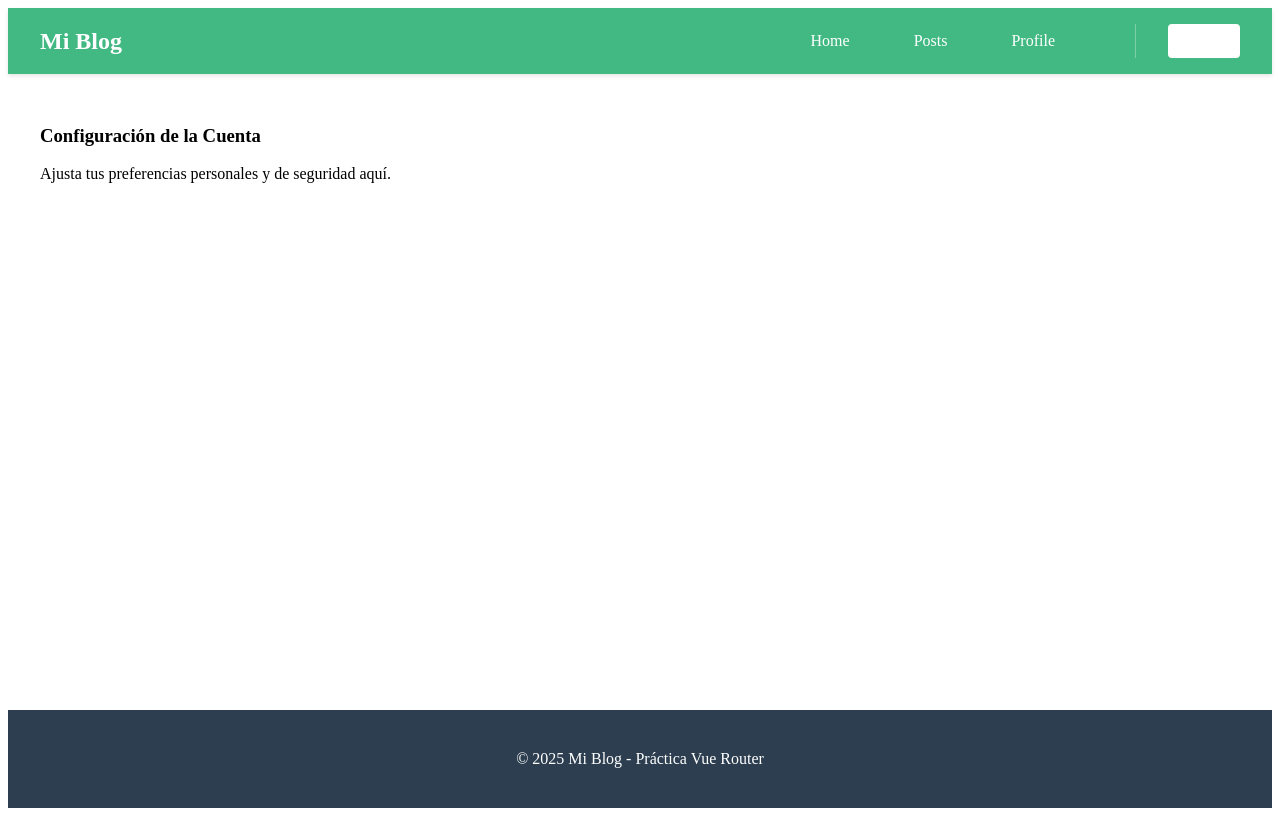
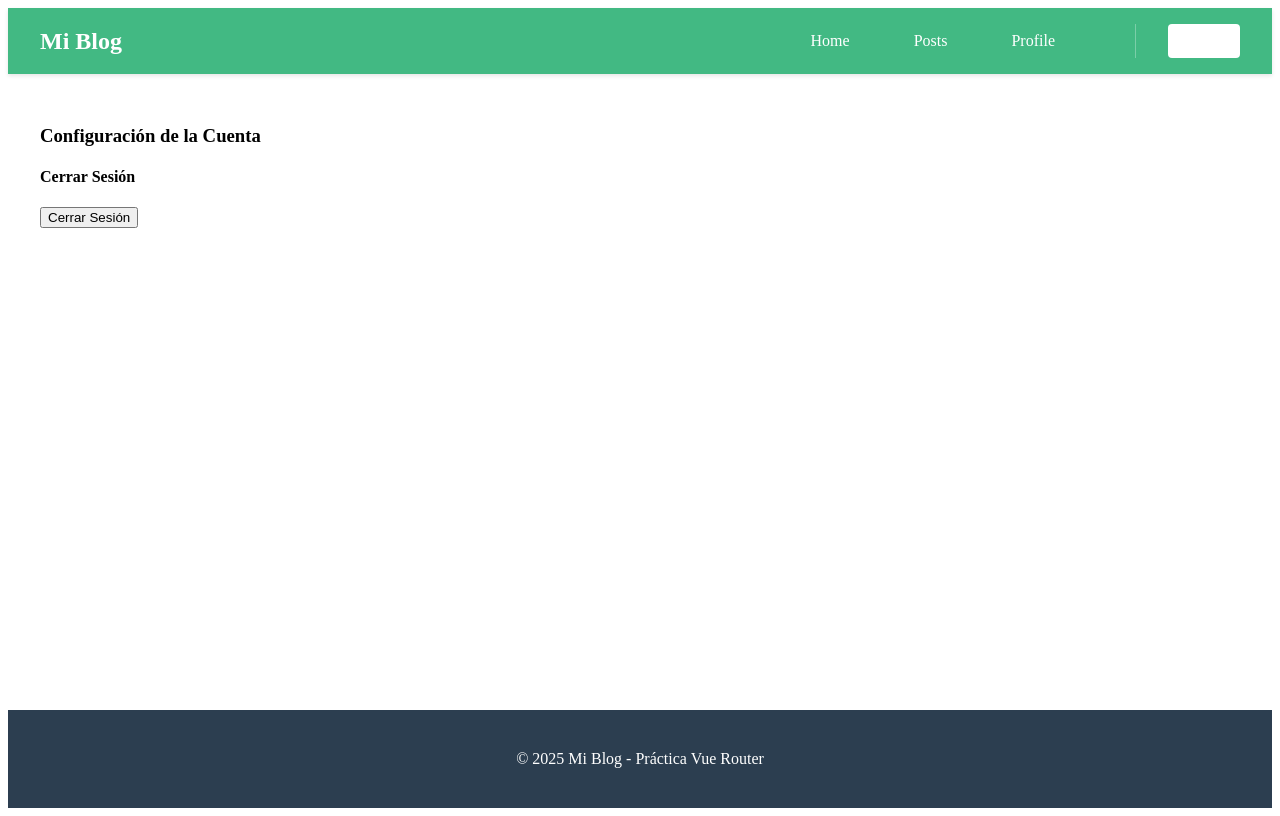
Before and after one commit to Avenger7225/safe-guard-routes, a Vue app: page /profile-settings in a window 1280 px wide. Built offline with nearby package versions, Linux system fonts and the light colour scheme.

Commit message:
ejercicios 1 a 3 corregidos

```diff
--- a/src/views/Profile.vue
+++ b/src/views/Profile.vue
@@ -1,12 +1,17 @@
 <template>
   <div>
     <nav v-if="authStore.isAuthenticated">
-      <router-link to="/profile-settings">
-        Configuración
+
+      <!-- Enlace a los posts del usuario (/profile/posts) -->
+      <router-link to="/profile-settings" class="nav-button" active-class="active">
+        <i class="fas fa-cog mr-1"></i> Configuración
       </router-link>
-      <router-link to="/profile-posts">
-        Mis Posts
+
+      <!-- Enlace a los posts del usuario (/profile/posts) -->
+      <router-link to="/profile-posts" class="nav-button" active-class="active">
+        <i class="fas fa-clipboard-list mr-1"></i> Mis Posts
       </router-link>
+
     </nav>
 
     <h3 v-if="authStore.isAuthenticated">
@@ -37,3 +42,15 @@ import { useRouter } from 'vue-router'
 const authStore = useAuthStore()
 const router = useRouter()
 </script>
+
+<style>
+.nav-button {
+    text-decoration: none;
+    color: #4A5568; /* Gris oscuro */
+    padding: 0.5rem 1rem;
+    border-radius: 6px 6px 0 0; /* Bordes redondeados en la parte superior */
+    transition: all 0.2s;
+    font-weight: 500;
+    margin-bottom: -2px; /* Superpone un poco el borde inferior del nav */
+}
+</style>
--- a/src/views/ProfileSettings.vue
+++ b/src/views/ProfileSettings.vue
@@ -1,6 +1,27 @@
 <template>
-  <div>
-    <h3>Configuración de la Cuenta</h3>
-    <p>Ajusta tus preferencias personales y de seguridad aquí.</p>
+  <div class="settings-view">
+    <h3 class="text-2xl font-semibold mb-4 text-gray-800">Configuración de la Cuenta</h3>
+
+    <div class="setting-group pt-4">
+      <h4 class="text-lg font-medium mb-2 text-red-600">Cerrar Sesión</h4>
+      <button
+        @click="handleLogout"
+        class="bg-red-500 hover:bg-red-600 text-white font-medium py-2 px-4 rounded transition duration-150 shadow-md">
+        Cerrar Sesión
+      </button>
+    </div>
   </div>
 </template>
+
+<script setup>
+import { useRouter } from 'vue-router'
+import { useAuthStore } from '../stores/auth'
+
+const router = useRouter()
+const authStore = useAuthStore()
+
+const handleLogout = () => {
+  authStore.logout()
+  router.push('/login')
+}
+</script>
```
